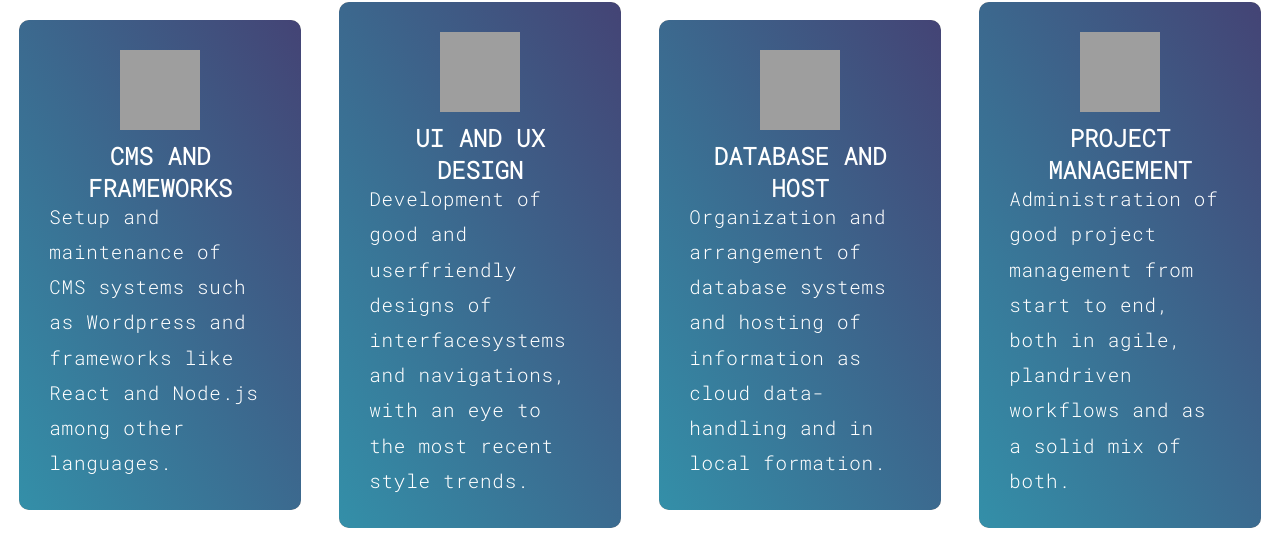
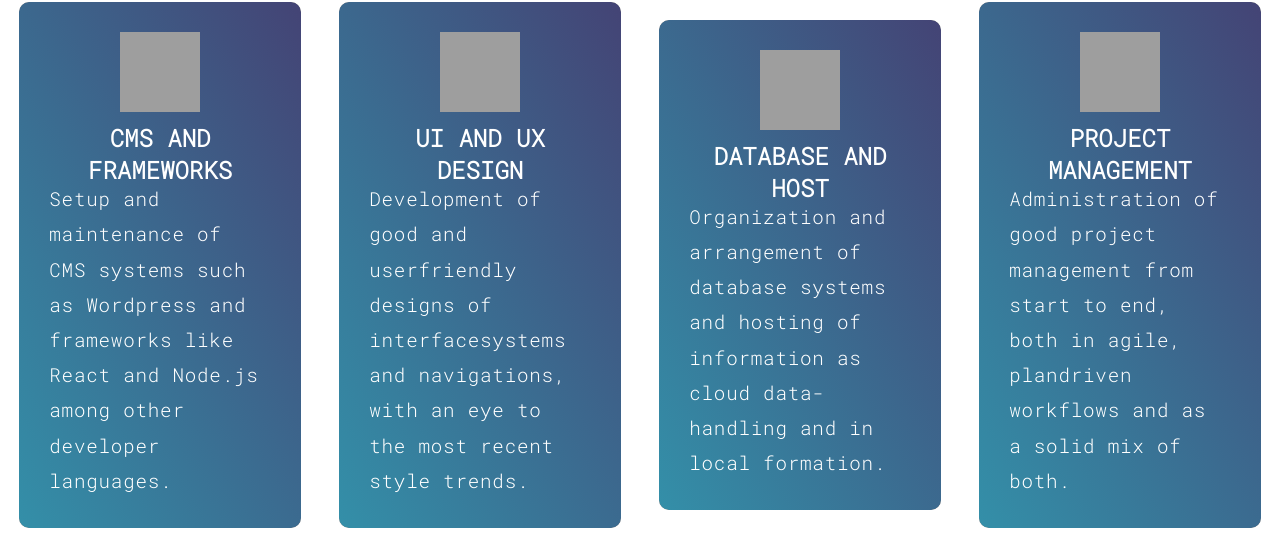
Before and after one commit to Linehb/Linehb.github.io, a plain HTML site: page index.html in a window 1280 px wide. Shown: the part 1270-1818 px from the top of the page. Drawn offline with Linux system fonts and the light colour scheme; grey boxes are pictures that could not be loaded.

Commit message:
text change

```diff
--- a/index.html
+++ b/index.html
@@ -59,7 +59,7 @@
                         <img src="https://img.icons8.com/3d-fluency/94/cloud-sync.png" alt="services icon"/>
                     </div>
                     <h2>CMS and Frameworks</h2>
-                    <p>Setup and maintenance of CMS systems such as Wordpress and frameworks like React and Node.js among other languages.</p>
+                    <p>Setup and maintenance of CMS systems such as Wordpress and frameworks like React and Node.js among other developer languages.</p>
                 </div>
 
                 <div class="service-info">
--- a/style.css
+++ b/style.css
@@ -848,9 +848,6 @@ p {
     display: none;
   }
   /* - End Header Nav */
-  /* #services .services .container {
-    justify-content:flex-start;
-  } */
   #services .service-cards .service-info {
     flex-basis: 22%;
     margin: 1.5%;
```
